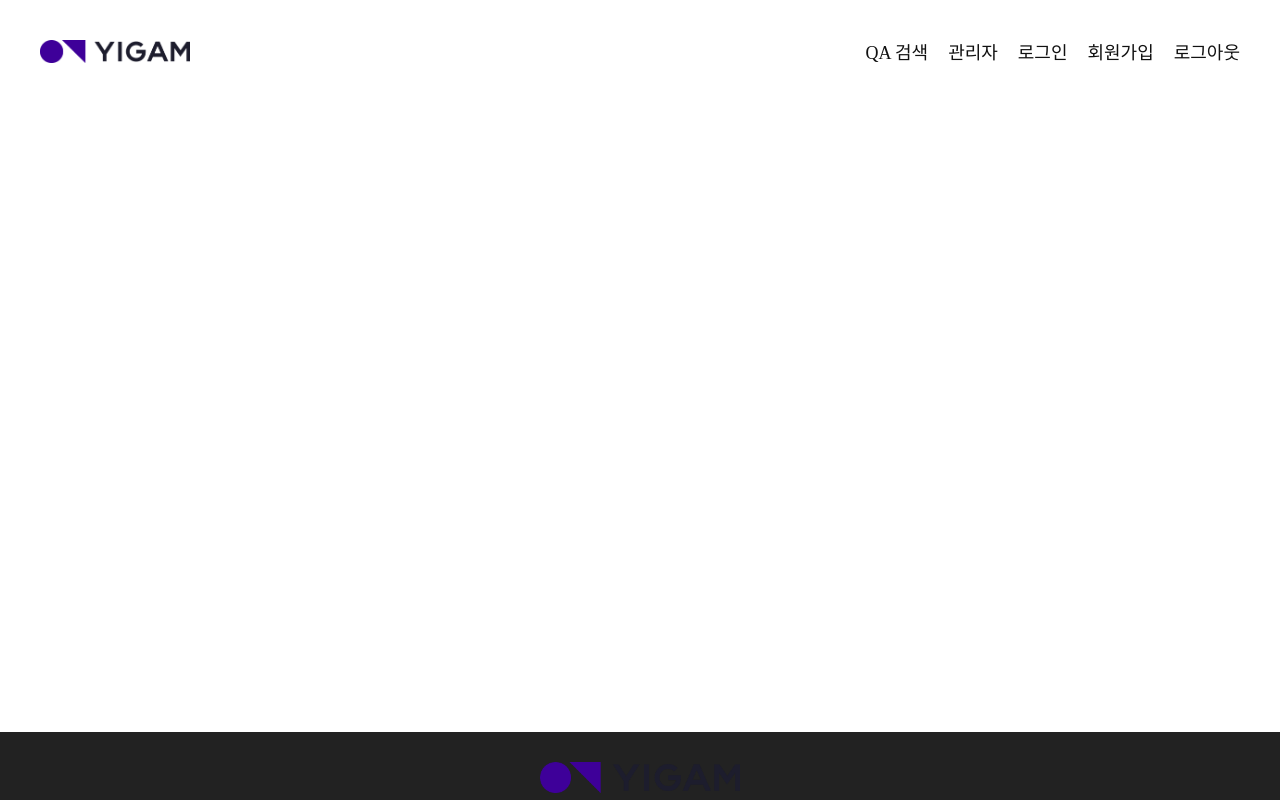
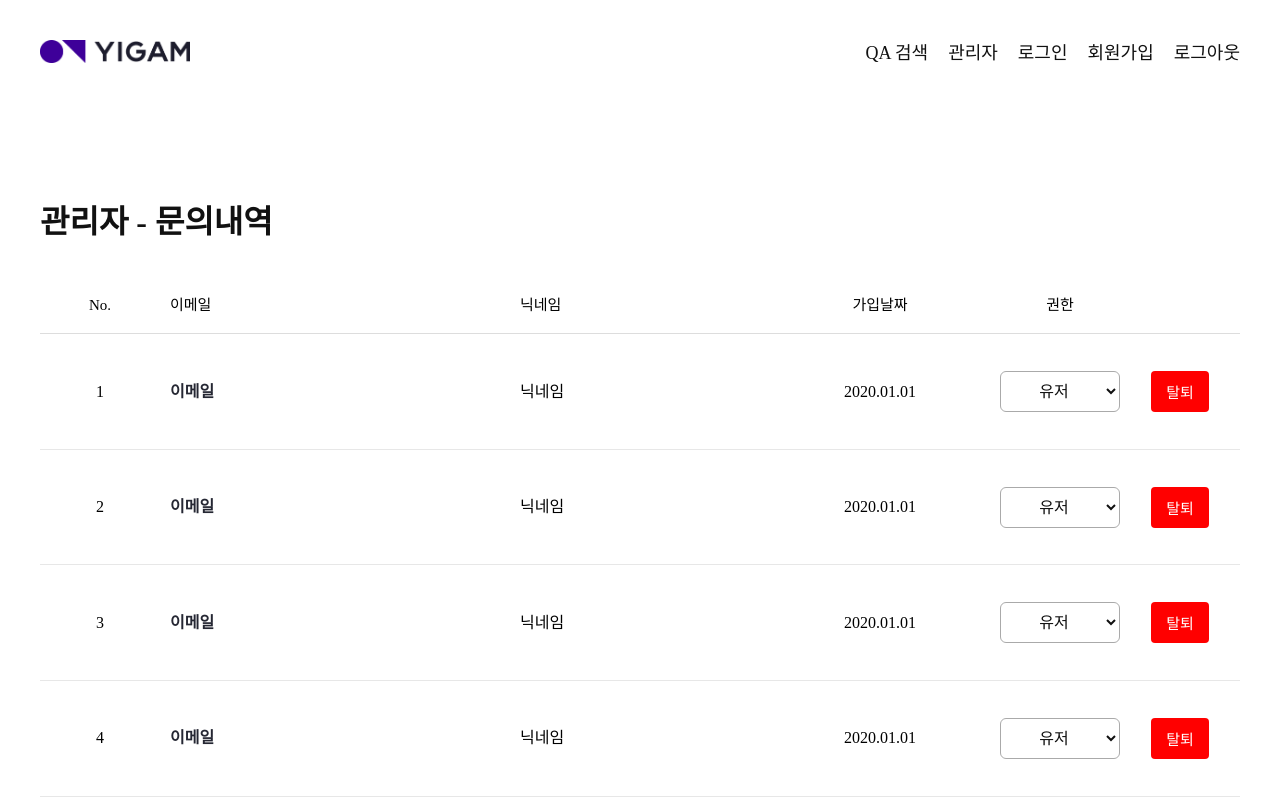
Before and after one commit to YigamP/Yigam, a React (Vite) app in the folder client/: page /admin/inquiry in a window 1280 px wide. Shown: the top 800 px of the page. Built offline with nearby package versions, Linux system fonts and the light colour scheme; the HTML template or start-up script is replaced by a standard one.

Commit message:
📦️ Chore :  라우터 / API 셋팅

```diff
--- /dev/null
+++ b/client/src/components/Admin/AdminInquiryLayout.jsx
@@ -0,0 +1,42 @@
+import { Wrapper } from '../../commons/styles/style';
+import * as S from './style';
+import SubTitle from '../commons/titles/SubTitle';
+
+const AdminInquiryLayout = () => {
+    return (
+        <Wrapper>
+            <S.AdminContainer>
+                <SubTitle title="관리자 - 문의내역" />
+                <S.ListHead>
+                    <S.SmallBox style={{ textAlign: 'center' }}>No.</S.SmallBox>
+                    <S.LargeBox style={{ paddingLeft: '10px' }}>이메일</S.LargeBox>
+                    <S.boxContainer>닉네임</S.boxContainer>
+                    <S.boxContainer style={{ textAlign: 'center' }}>가입날짜</S.boxContainer>
+                    <S.SmallBox style={{ textAlign: 'center' }}>권한</S.SmallBox>
+                    <S.SmallBox></S.SmallBox>
+                </S.ListHead>
+                {new Array(11).fill().map((_el, index) => (
+                    <S.ListOfLists key={index}>
+                        <S.SmallBox style={{ textAlign: 'center' }}>{index + 1}</S.SmallBox>
+                        <S.ReportProfile>
+                            <S.MediumBox>이메일</S.MediumBox>
+                        </S.ReportProfile>
+                        <S.boxContainer>닉네임</S.boxContainer>
+                        <S.boxContainer style={{ textAlign: 'center' }}>2020.01.01</S.boxContainer>
+                        <S.SmallBox>
+                            <S.IdHandleSelect>
+                                <option value="">유저</option>
+                                <option value="">관리자</option>
+                            </S.IdHandleSelect>
+                        </S.SmallBox>
+                        <S.SmallBox>
+                            <S.Button>탈퇴</S.Button>
+                        </S.SmallBox>
+                    </S.ListOfLists>
+                ))}
+            </S.AdminContainer>
+        </Wrapper>
+    );
+};
+
+export default AdminInquiryLayout;
--- /dev/null
+++ b/client/src/components/Admin/AdminSearchHistoryLayout.jsx
@@ -0,0 +1,42 @@
+import { Wrapper } from '../../commons/styles/style';
+import * as S from './style';
+import SubTitle from '../commons/titles/SubTitle';
+
+const AdminSearchHistoryLayout = () => {
+    return (
+        <Wrapper>
+            <S.AdminContainer>
+                <SubTitle title="관리자 - 검색내역" />
+                <S.ListHead>
+                    <S.SmallBox style={{ textAlign: 'center' }}>No.</S.SmallBox>
+                    <S.LargeBox style={{ paddingLeft: '10px' }}>이메일</S.LargeBox>
+                    <S.boxContainer>닉네임</S.boxContainer>
+                    <S.boxContainer style={{ textAlign: 'center' }}>가입날짜</S.boxContainer>
+                    <S.SmallBox style={{ textAlign: 'center' }}>권한</S.SmallBox>
+                    <S.SmallBox></S.SmallBox>
+                </S.ListHead>
+                {new Array(11).fill().map((_el, index) => (
+                    <S.ListOfLists key={index}>
+                        <S.SmallBox style={{ textAlign: 'center' }}>{index + 1}</S.SmallBox>
+                        <S.ReportProfile>
+                            <S.MediumBox>이메일</S.MediumBox>
+                        </S.ReportProfile>
+                        <S.boxContainer>닉네임</S.boxContainer>
+                        <S.boxContainer style={{ textAlign: 'center' }}>2020.01.01</S.boxContainer>
+                        <S.SmallBox>
+                            <S.IdHandleSelect>
+                                <option value="">유저</option>
+                                <option value="">관리자</option>
+                            </S.IdHandleSelect>
+                        </S.SmallBox>
+                        <S.SmallBox>
+                            <S.Button>탈퇴</S.Button>
+                        </S.SmallBox>
+                    </S.ListOfLists>
+                ))}
+            </S.AdminContainer>
+        </Wrapper>
+    );
+};
+
+export default AdminSearchHistoryLayout;
--- a/client/src/constant/route.jsx
+++ b/client/src/constant/route.jsx
@@ -5,6 +5,8 @@ import LoginPage from '../pages/Login';
 import { GlobalStyles } from '../commons/styles/GlobalStyle';
 import JoinPage from '../pages/Join';
 import AdminPage from '../pages/Admin';
+import AdminSearchHistoryPage from '../pages/AdminSearchHistory';
+import AdminInquiryPage from '../pages/AdminInquiry';
 
 const Routers = () => {
     return (
@@ -15,6 +17,8 @@ const Routers = () => {
                     <Route path="/" element={<Home />} />
                     <Route path="/login" element={<LoginPage />} />
                     <Route path="/join" element={<JoinPage />} />
+                    <Route path="/admin/inquiry" element={<AdminInquiryPage />} />
+                    <Route path="/admin/search_history" element={<AdminSearchHistoryPage />} />
                     <Route path="/admin" element={<AdminPage />} />
                 </Routes>
             </Layout>
--- /dev/null
+++ b/client/src/pages/AdminInquiry/index.jsx
@@ -0,0 +1,7 @@
+import AdminInquiryLayout from '../../components/Admin/AdminInquiryLayout';
+
+const AdminInquiryPage = () => {
+    return <AdminInquiryLayout />;
+};
+
+export default AdminInquiryPage;
--- /dev/null
+++ b/client/src/pages/AdminSearchHistory/index.jsx
@@ -0,0 +1,7 @@
+import AdminSearchHistoryLayout from '../../components/Admin/AdminSearchHistoryLayout';
+
+const AdminSearchHistoryPage = () => {
+    return <AdminSearchHistoryLayout />;
+};
+
+export default AdminSearchHistoryPage;
```
Also changed, not shown: client/src/api/index.js (added, +54 -0 lines).
